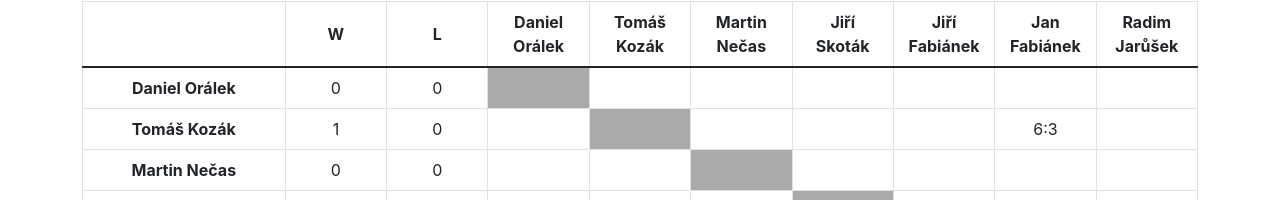
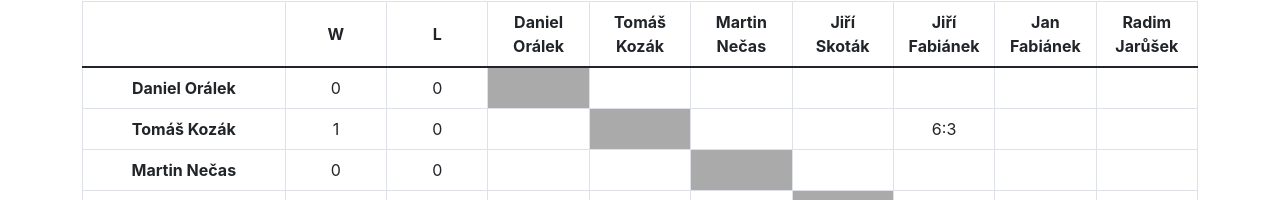
Before and after one commit to kotrzina/court-reservations, a Next.js app in the folder frontend/: page /turnaj/2024-singl in a window 1280 px wide. Shown: the part 507-707 px from the top of the page. Built offline with nearby package versions, Linux system fonts and the light colour scheme.

Commit message:
Tour 2024 - fix match 2

```diff
--- a/frontend/pages/turnaj/2024-singl.tsx
+++ b/frontend/pages/turnaj/2024-singl.tsx
@@ -235,8 +235,8 @@ const Singl2024: NextPage = () => {
                         <td className={"void"}></td>
                         <td></td>
                         <td></td>
+                        <td>6:3</td>
                         <td></td>
-                        <td>6:3</td>
                         <td></td>
                     </tr>
                     <tr>
```
